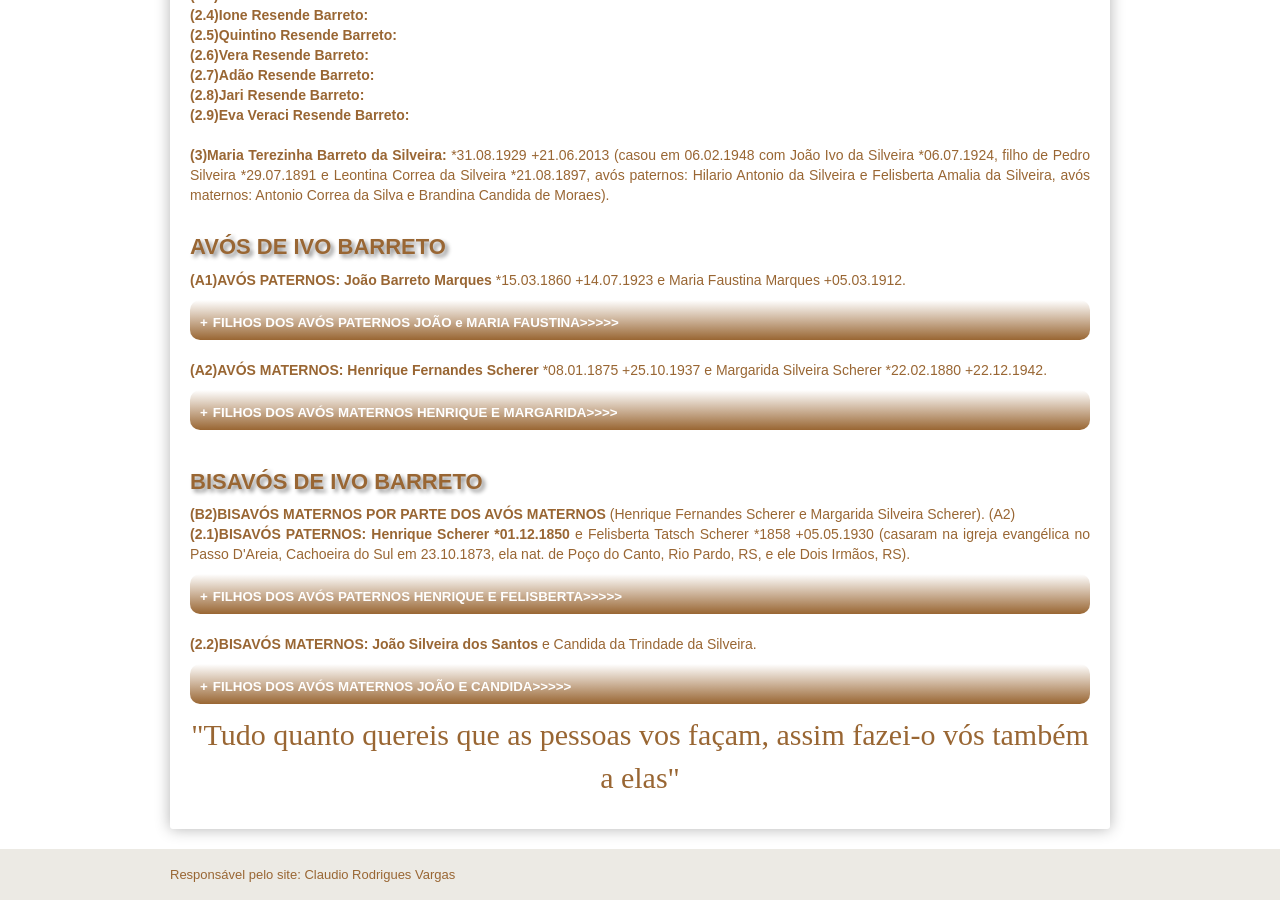
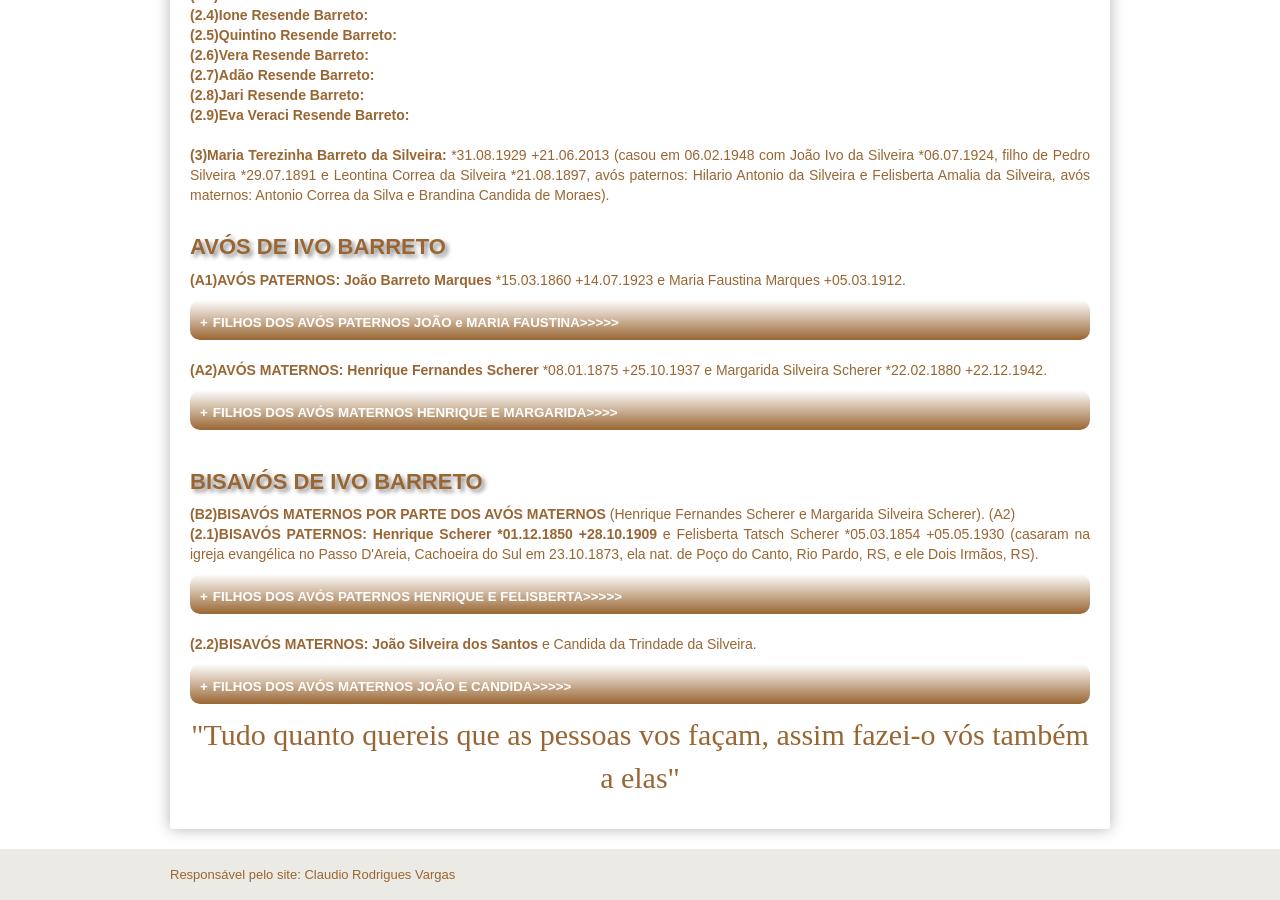
Before and after one commit to claudiovargas1955/claudiovargas1955.github.io, a Jekyll site: the page built from _pages/familia-barreto.html, in a window 1280 px wide and 900 px high, scrolled down 703 px. Built offline with Jekyll 4.4.1, drawn with Linux system fonts in a browser that asks for light colours; some web fonts are replaced; some of the changed lines change nothing that is shown.

Commit message:
Update familia-barreto.html

```diff
--- a/_pages/familia-barreto.html
+++ b/_pages/familia-barreto.html
@@ -234,7 +234,7 @@
 <h4>BISAVÓS DE IVO BARRETO</h4>
 <p><b>(B2)BISAVÓS MATERNOS POR PARTE DOS AVÓS MATERNOS </b>(Henrique Fernandes Scherer e Margarida Silveira Scherer). (A2)<br>
 
-<b>(2.1)BISAVÓS PATERNOS: Henrique Scherer *01.12.1850</b> e Felisberta Tatsch Scherer *1858 +05.05.1930 (casaram na igreja evangélica no
+<b>(2.1)BISAVÓS PATERNOS: Henrique Scherer *01.12.1850 +28.10.1909</b> e Felisberta Tatsch Scherer *05.03.1854 +05.05.1930 (casaram na igreja evangélica no
 Passo D'Areia, Cachoeira do Sul em 23.10.1873, ela nat. de Poço do Canto, Rio Pardo, RS, e ele Dois Irmãos, RS).<br>
 <details><summary><b>FILHOS DOS AVÓS PATERNOS HENRIQUE E FELISBERTA>>>>></summary></b><br/>
     <p><b>(2.1.1)Henrique Fernandes Scherer: </b>*08.01.1875<br>
@@ -267,10 +267,11 @@
             <b>(2.1.5.2)Vilma Scherer: </b><br>
             <b>(2.1.5.3)Danilo Scherer: </b><br><br>
 
-     <b>(2.1.6)Maria Fredolina Rodrigues: </b>*1889<br>
-     <b>(2.1.7)Virgilino José Scherer: </b>*1891<br>
-     <b>(2.1.8)Antonio Arlindo Scherer: </b>*1893<br>
-     <b>(2.1.9)Analia Leopoldina Correa: </b>*1895<br>
+     <b>(2.1.6)Maria Fredolina Rodrigues: </b>*1889<br><br>
+     <b>(2.1.7)Virgilino José Scherer: </b>*1891<br><br>
+     <b>(2.1.8)Antonio Arlindo Scherer: </b>*1893<br><br>
+     <b>(2.1.9)Analia Leopoldina Correa: </b>*05.10.1894 (casou em 25.09.1920 com Acilio Correa da Silva *04.05.1893, filho de Antonio
+     Correa da Silva +03.07.1916 e Brandina Candida de Moraes *08.07.1964)<br><br>
      <b>(2.1.10)Jardelina Scherer: </b>*1899</p></details><br>
 
 <p><b>(2.2)BISAVÓS MATERNOS: João Silveira dos Santos</b> e Candida da Trindade da Silveira.
```
